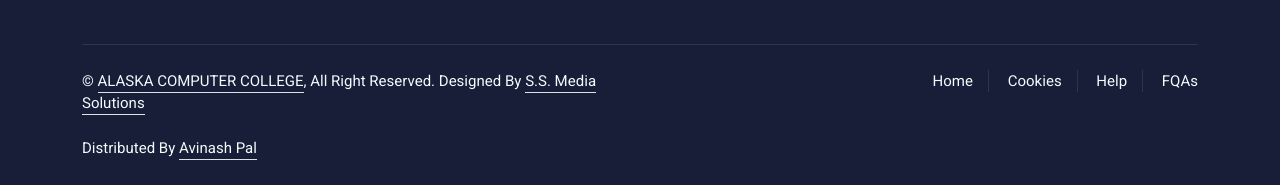
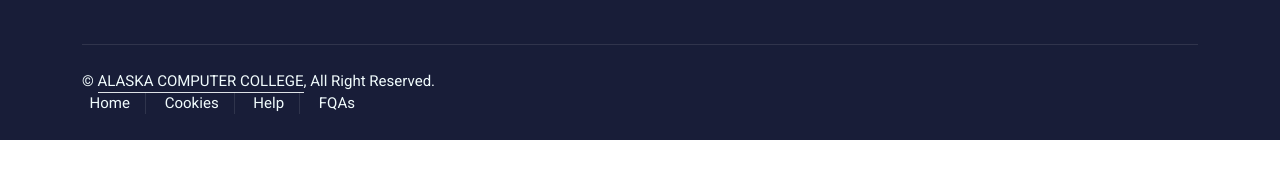
Before and after one commit to altaf-143/alaska, a plain HTML site: page 404.html in a window 1280 px wide. Shown: the part 1398-1583 px from the top of the page. After the commit the page ends 1538 px from the top, so only its background shows below. Drawn offline with nearby package versions, Linux system fonts and the light colour scheme.

Commit message:
Update 404.html

```diff
--- a/404.html
+++ b/404.html
@@ -173,10 +173,7 @@
                     <div class="col-md-6 text-center text-md-start mb-3 mb-md-0">
                         &copy; <a class="border-bottom" href="#">ALASKA COMPUTER COLLEGE</a>, All Right Reserved.
 
-                        <!--/*** This template is free as long as you keep the footer author’s credit link/attribution link/backlink. If you'd like to use the template without the footer author’s credit link/attribution link/backlink, you can purchase the Credit Removal License from "https://htmlcodex.com/credit-removal". Thank you for your support. ***/-->
-                        Designed By <a class="border-bottom" href="https://altaf-143.github.io/altafportfolio/">S.S. Media Solutions</a><br><br>
-                        Distributed By <a class="border-bottom" href="https://altaf-143.github.io/altafportfolio/">Avinash Pal </a>
-                    </div>
+
                     <div class="col-md-6 text-center text-md-end">
                         <div class="footer-menu">
                             <a href="index.html">Home</a>
```
